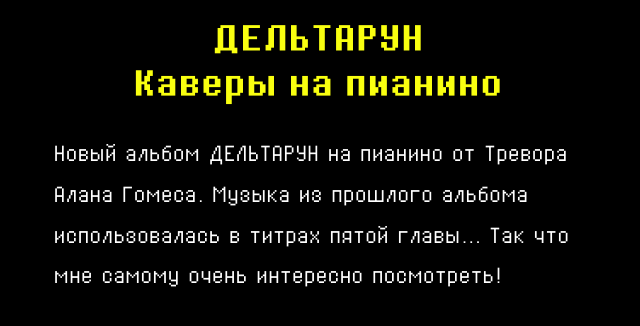
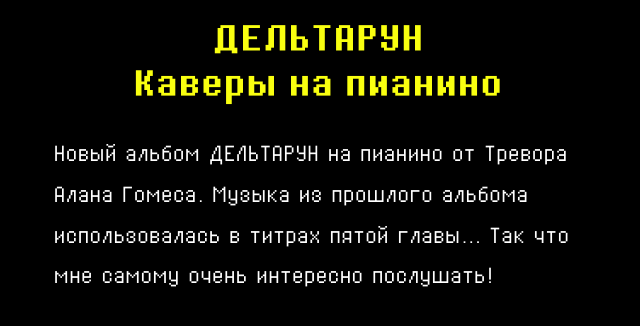
Before and after one commit to dumpycats/fall-2026, a plain HTML site: page index.html in a window 1280 px wide. Shown: the part 6360-6686 px from the top of the page, 319-959 px from the left. Drawn offline with Linux system fonts and the light colour scheme.

Commit message:
Правка

```diff
--- a/index.html
+++ b/index.html
@@ -224,7 +224,7 @@
 
 <img src="index_files/piano-mY6ff5HB5RNlunvi_R-sQ.png" alt="DELTARUNE Piano Collections" class="section-header image-full" width="640" />
 
-<p>Новый альбом ДЕЛЬТАРУН на пианино от Тревора Алана Гомеса. Музыка из прошлого альбома использовалась в титрах пятой главы... Так что мне самому очень интересно посмотреть!</p>
+<p>Новый альбом ДЕЛЬТАРУН на пианино от Тревора Алана Гомеса. Музыка из прошлого альбома использовалась в титрах пятой главы... Так что мне самому очень интересно послушать!</p>
 
 <a href="https://trevorgomes.bandcamp.com/album/deltarune-piano-collections-vol-2" target="_blank">
   <img src="index_files/dr-pc2-mY6ff5HB5RNlunvi_R-sQ.png" alt="Queen Scene" class="image-full" />
```
